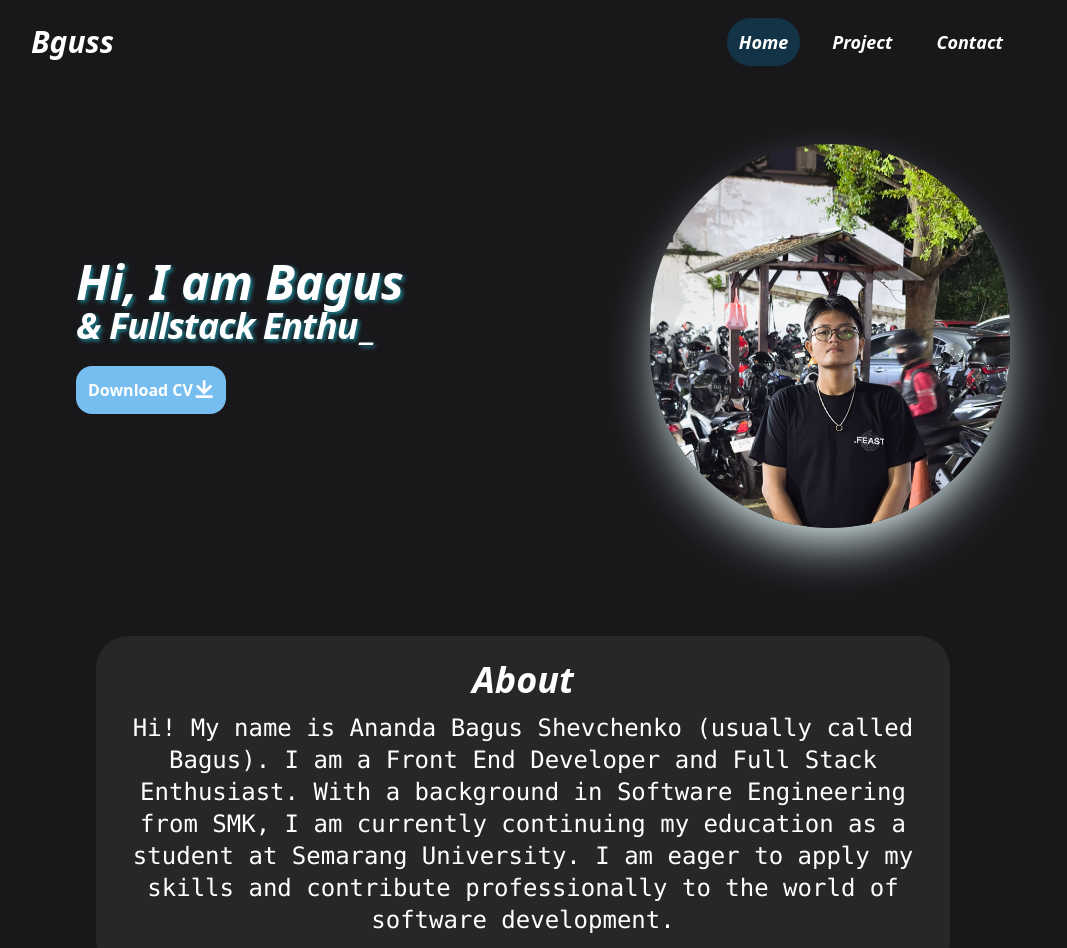
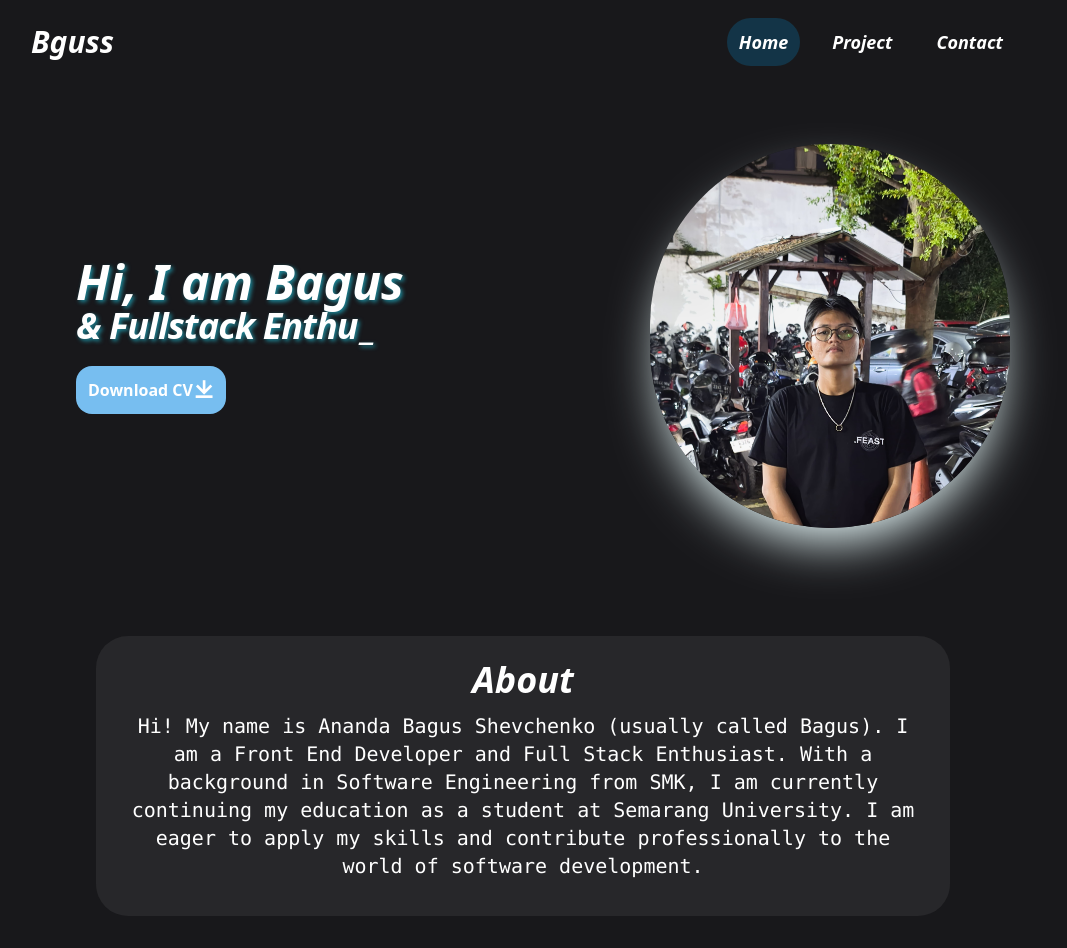
Before and after one commit to bguss03/Portfolio, a React (Vite) app: page / in a window 1280 px wide. Shown: the top 948 px of the page, without its empty margins (117-1184 px from the left). Built offline with nearby package versions, Linux system fonts and the light colour scheme.

Commit message:
update again

```diff
--- a/src/Components/Layout/Tentang.tsx
+++ b/src/Components/Layout/Tentang.tsx
@@ -6,7 +6,7 @@ export default function Tentang() {
           About
         </h1>
         <div>
-          <p className="text-2xl text-center font-mono py-3">
+          <p className="text-xl text-center font-mono py-3">
             Hi! My name is Ananda Bagus Shevchenko (usually called Bagus). I am a Front End Developer and Full Stack Enthusiast.
             With a background in Software Engineering from SMK, I am currently continuing my education as a student at Semarang University. I am eager to apply my skills and contribute professionally to the world of software development.
           </p>
```
